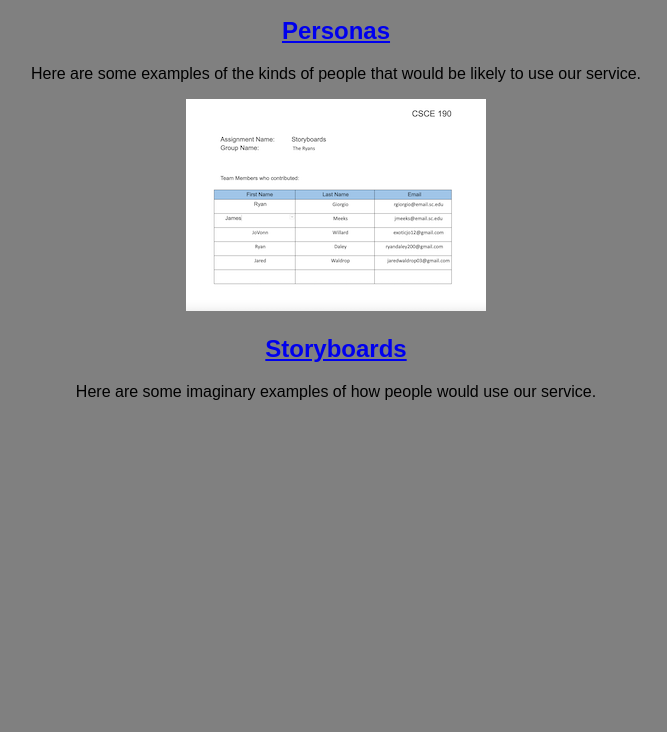
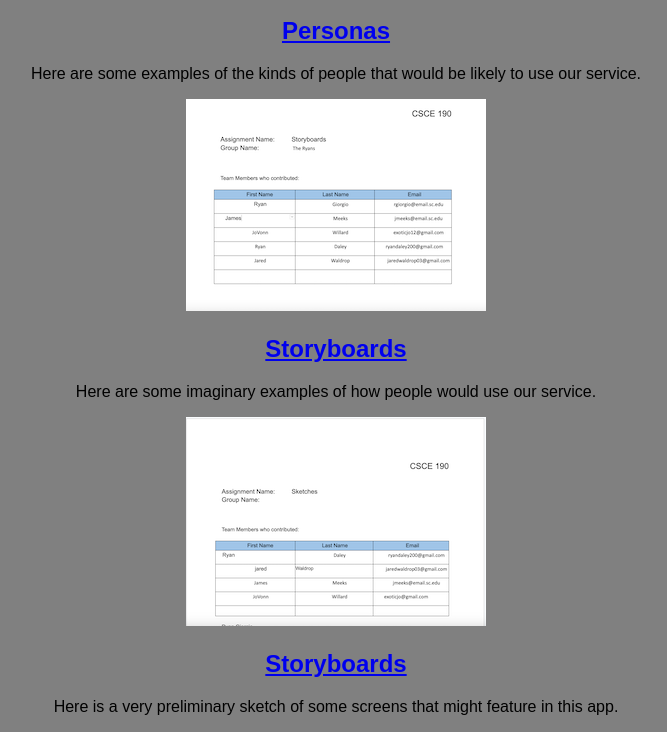
Before and after one commit to ryangiorgio/ryangiorgio.github.io, a plain HTML site: page index.html in a window 1280 px wide. Shown: the part 902-1634 px from the top of the page, without its empty margins (304-971 px from the left). Before the commit the page ends 1319 px from the top, so only its background shows below. Drawn offline with Linux system fonts and the light colour scheme.

Commit message:
Add files via upload

```diff
--- a/index.html
+++ b/index.html
@@ -46,3 +46,13 @@
         </p>
     </section>
 </section>
+
+<section class="assignment">
+    <a href="files/sketches.pdf"><img src="images/sketches.png"></a>
+    <section class="ass_details">
+        <a href="files/sketches.pdf"><h2>Storyboards</h2></a>
+        <p>
+            Here is a very preliminary sketch of some screens that might feature in this app.
+        </p>
+    </section>
+</section>
```
Also changed, not shown: images/sketches.png (added), 1 other file.
